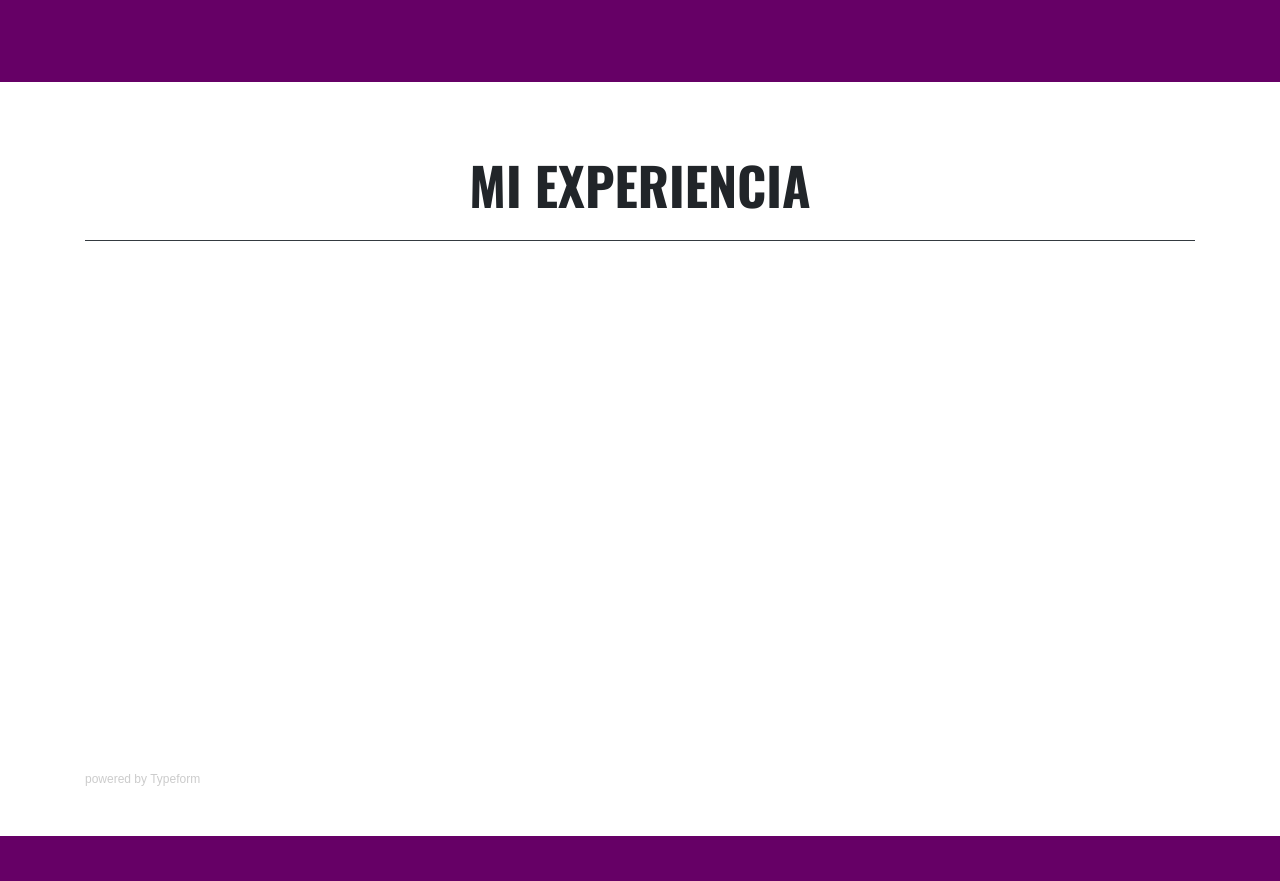
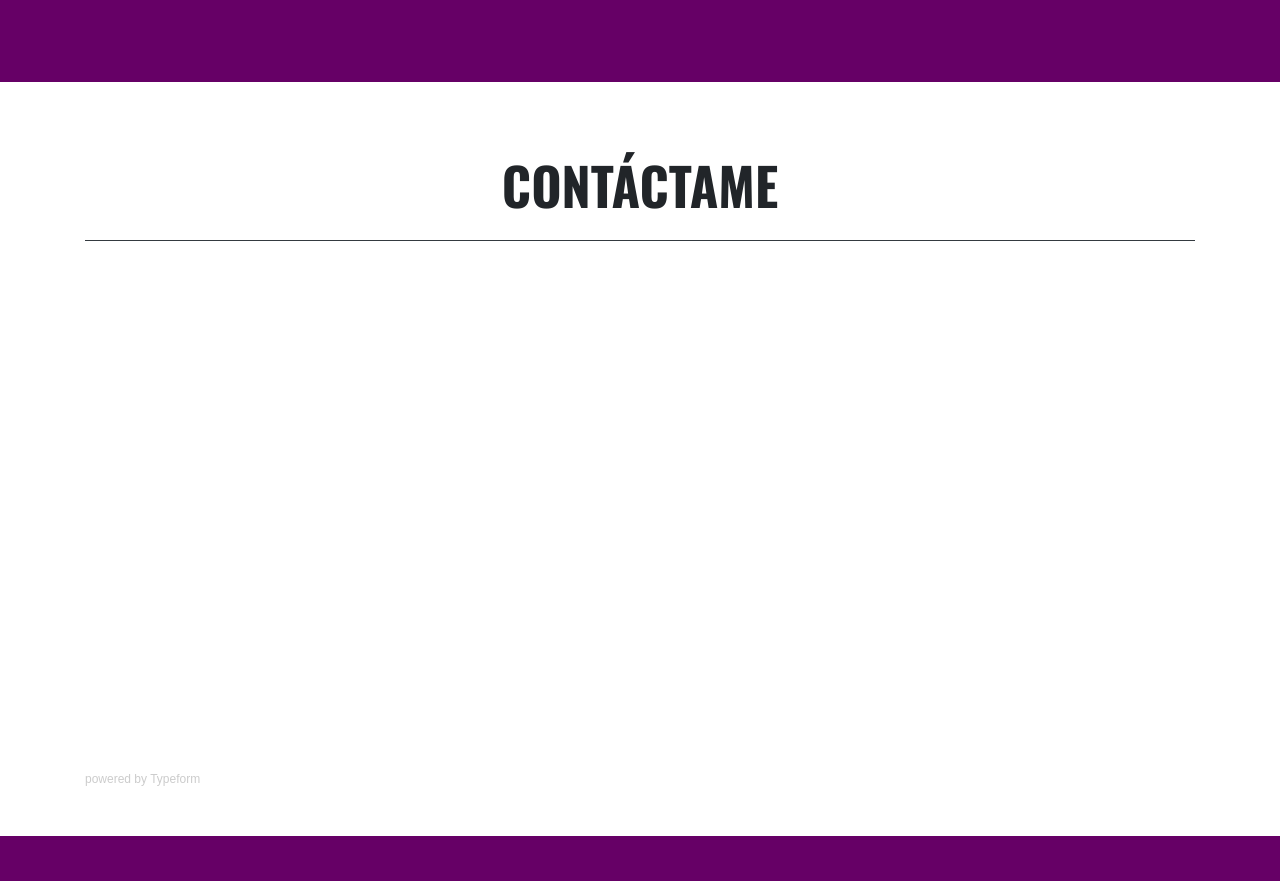
Before and after one commit to linav92/Portafolio, a plain HTML site: page index.html in a window 1280 px wide. Shown: the part 2720-3601 px from the top of the page. Drawn offline with nearby package versions, Linux system fonts and the light colour scheme; a script that the page names is missing.

Commit message:
change name contact me

```diff
--- a/index.html
+++ b/index.html
@@ -204,7 +204,7 @@
 
 <!--Mi Contacto-->
 <section id="contact" class="container my-5">
-  <h3 class="font-weight-bold text-center my-4 py-4 border-bottom border-dark">MI EXPERIENCIA</h3>
+  <h3 class="font-weight-bold text-center my-4 py-4 border-bottom border-dark">CONTÁCTAME</h3>
   <div class="typeform-widget" data-url="https://form.typeform.com/to/BkRO7UTA" style="width: 100%; height: 500px;"></div> <script> (function() { var qs,js,q,s,d=document, gi=d.getElementById, ce=d.createElement, gt=d.getElementsByTagName, id="typef_orm", b="https://embed.typeform.com/"; if(!gi.call(d,id)) { js=ce.call(d,"script"); js.id=id; js.src=b+"embed.js"; q=gt.call(d,"script")[0]; q.parentNode.insertBefore(js,q) } })() </script> <div style="font-family: Sans-Serif;font-size: 12px;color: #999;opacity: 0.5; padding-top: 5px;"> powered by <a href="https://admin.typeform.com/signup?utm_campaign=BkRO7UTA&utm_source=typeform.com-01EFYMBFWMV6Q21169JN44BYCS-free&utm_medium=typeform&utm_content=typeform-embedded-poweredbytypeform&utm_term=ES" style="color: #999" target="_blank">Typeform</a> </div>
 </section>
 
```
